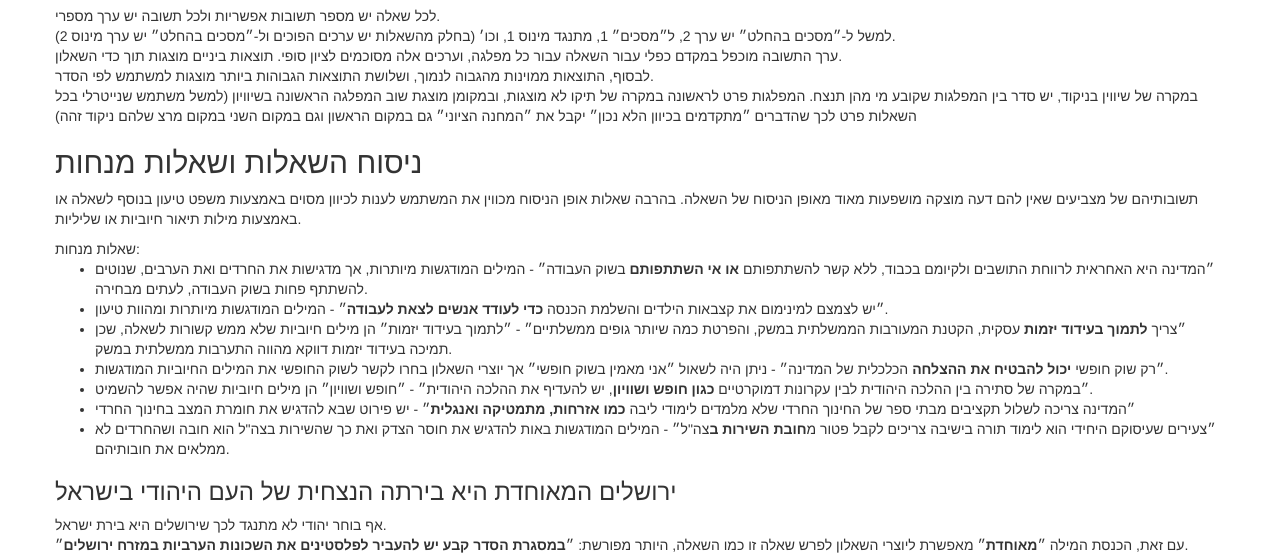
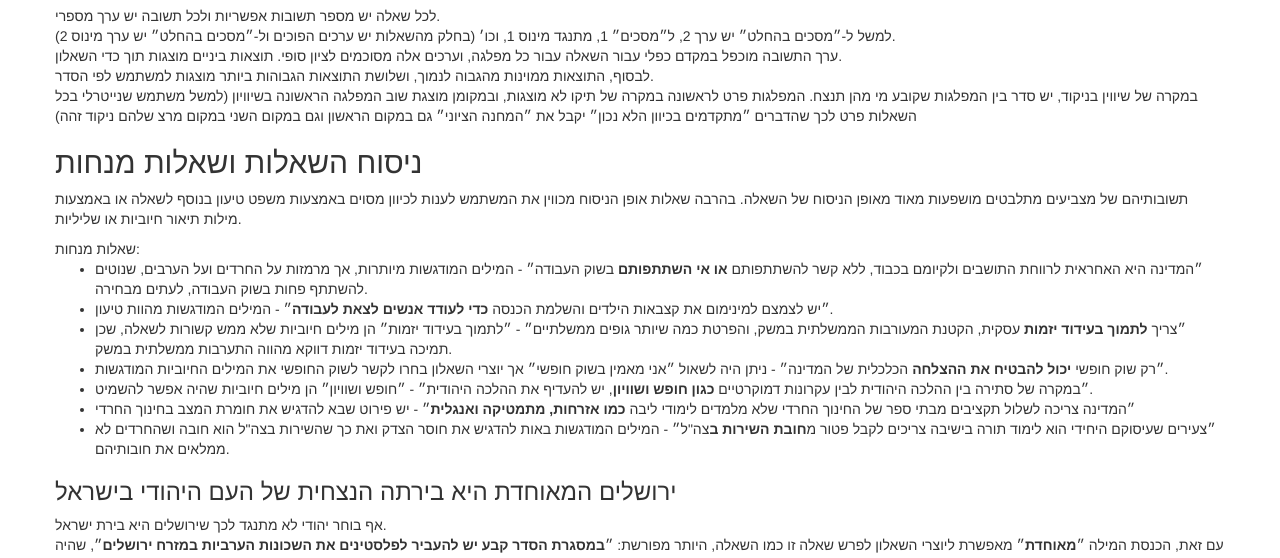
Before and after one commit to yairchu/hayom_map_re, a Django app: page / in a window 1280 px wide. Shown: the part 240-798 px from the top of the page. Run offline with Django 3.2, Linux system fonts and the light colour scheme; data comes from the database, SQL or seed files in the repository; some libraries are stand-ins or nearby versions.

Commit message:
text, fixes

```diff
--- a/hayom/templates/hayom/home.html
+++ b/hayom/templates/hayom/home.html
@@ -101,7 +101,7 @@
       <h2> {% trans "ניסוח השאלות ושאלות מנחות" %} </h2>
       <p>
         {% blocktrans %}
-        תשובותיהם של מצביעים שאין להם דעה מוצקה מושפעות מאוד מאופן הניסוח של השאלה.
+        תשובותיהם של מצביעים מתלבטים מושפעות מאוד מאופן הניסוח של השאלה.
         בהרבה שאלות אופן הניסוח מכווין את המשתמש לענות לכיוון מסוים
         באמצעות משפט טיעון בנוסף לשאלה או באמצעות מילות תיאור חיוביות או שליליות.
         {% endblocktrans %}
@@ -112,13 +112,13 @@
           ״המדינה היא האחראית לרווחת התושבים ולקיומם בכבוד, ללא קשר להשתתפותם
           <b>או אי השתתפותם</b>
           בשוק העבודה״
-          - המילים המודגשות מיותרות, אך מדגישות את החרדים ואת הערבים,
+          - המילים המודגשות מיותרות, אך מרמזות על החרדים ועל הערבים,
           שנוטים להשתתף פחות בשוק העבודה, לעתים מבחירה.
         </li>
         <li>
           ״יש לצמצם למינימום את קצבאות הילדים והשלמת הכנסה
           <b>כדי לעודד אנשים לצאת לעבודה</b>״
-          - המילים המודגשות מיותרות ומהוות טיעון.
+          - המילים המודגשות מהוות טיעון.
         </li>
         <li>
           ״צריך
@@ -159,7 +159,8 @@
       <br />
       עם זאת, הכנסת המילה ״<b>מאוחדת</b>״
       מאפשרת ליוצרי השאלון לפרש שאלה זו כמו השאלה, היותר מפורשת:
-      ״<b>במסגרת הסדר קבע יש להעביר לפלסטינים את השכונות הערביות במזרח ירושלים</b>״.
+      ״<b>במסגרת הסדר קבע יש להעביר לפלסטינים את השכונות הערביות במזרח ירושלים</b>״,
+      שהיה אפשר להסתפק בה.
       <br />ואכן, יש התאמה של 80% במספרים שבחרו יוצרי השאלון עבור השאלות הללו,
       (כאשר לשאלת ״ירושלים היא הבירה״ יש משקל גבוה פי 2).
       {% endblocktrans %}
```
